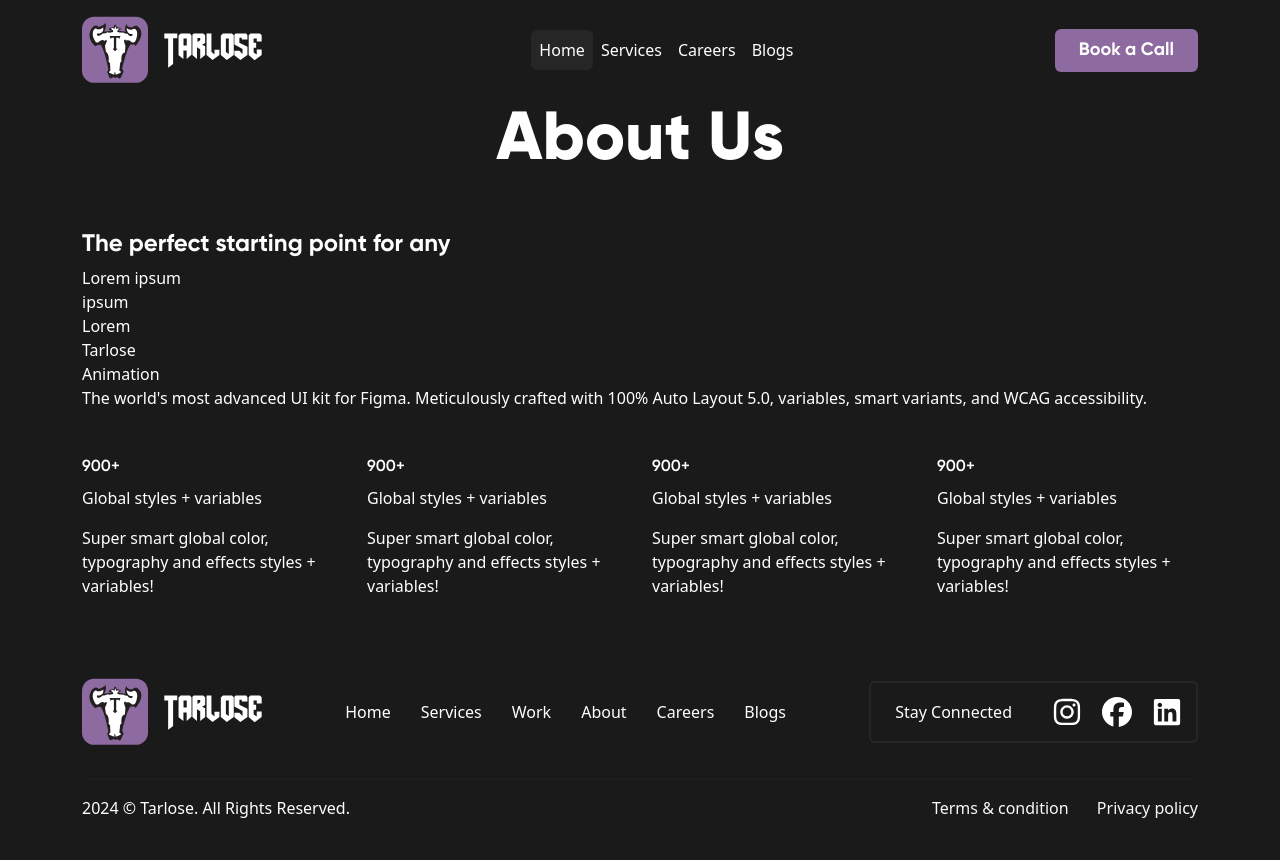
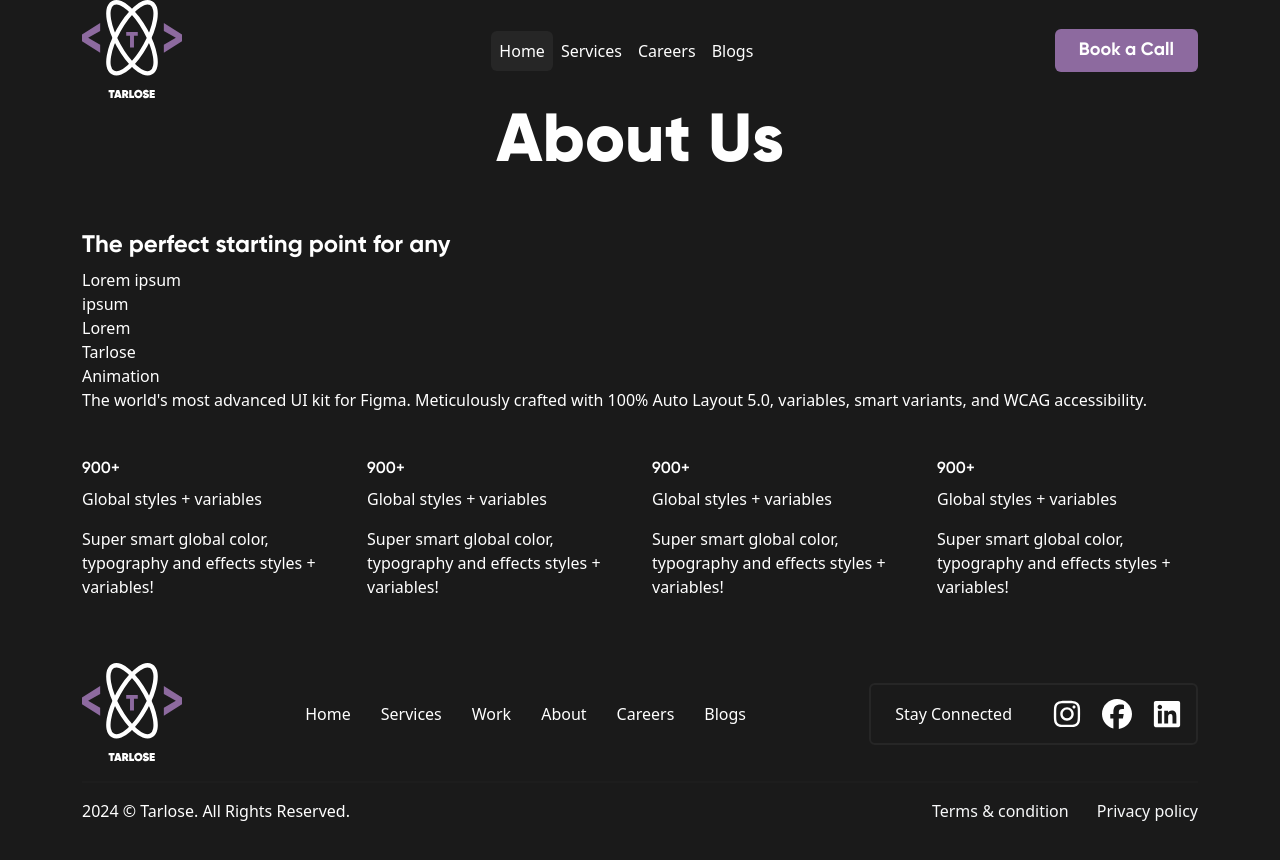
Before and after one commit to WTFAYXN/Tarlose-React, a React (Vite) app in the folder Tarlose/: page /about in a window 1280 px wide. Shown: the top 860 px of the page. Built offline with nearby package versions, Linux system fonts and the light colour scheme; the HTML template or start-up script is replaced by a standard one.

Commit message:
update Tarlose Logo and favicon

```diff
--- a/Tarlose/index.html
+++ b/Tarlose/index.html
@@ -2,7 +2,8 @@
 <html lang="en">
   <head>
     <meta charset="UTF-8" />
-    <link rel="icon" type="image/svg+xml" href="/tarlose.ico" />
+    <!-- <link rel="icon" type="image/svg+xml" href="/tarlose.ico" /> -->
+    <link rel="icon" type="image/svg+xml" href="./src/assets/Logos/favicon.ico.png" />
     <meta name="viewport" content="width=device-width, initial-scale=1.0" />
     <title>Tarlose | Home Page</title>
   </head>
--- a/Tarlose/src/components/Footer.jsx
+++ b/Tarlose/src/components/Footer.jsx
@@ -1,6 +1,7 @@
 import React from "react";
 import "./Footer.css";
-import logo from "../assets/Logos/Tarlose.svg";
+// import logo from "../assets/Logos/Tarlose.svg"; // old logo
+import logo from "../assets/Logos/Tarlose-Logo.svg";
 
 const Footer = () => {
     return (
@@ -10,7 +11,7 @@ const Footer = () => {
 
     <div className="footer-cont d-flex align-items-center flex-wrap">
         <div className="footer-img-cont">
-            <img src={logo} alt=""/>
+            <img src={logo} alt="" width={100}/>
         </div>
         <div className="footer-nav-cont">
             <ul className=" ps-0 mx-auto mb-2 mb-lg-0 d-flex text-white footer-ul">
--- a/Tarlose/src/components/Navbar.jsx
+++ b/Tarlose/src/components/Navbar.jsx
@@ -1,6 +1,6 @@
 import React, { useEffect, useState } from "react";
 import "./Navbar.css";
-import logo from "../assets/Logos/Tarlose.svg";
+import logo from "../assets/Logos/Tarlose-Logo.svg";
 
 const Navbar = () => {
   const [activeLink, setActiveLink] = useState(() => {
@@ -49,7 +49,7 @@ const Navbar = () => {
          <nav className="navbar navbar-expand-lg p-0">
             <div className="container">
                 <a className="navbar-brand p-0" href="/">
-                    <img src={logo} alt="Tarlose" />
+                    <img src={logo} alt="Tarlose" width={100}/>
                 </a>
                 <button className="navbar-toggler" type="button" data-bs-toggle="collapse"
                     data-bs-target="#navbarSupportedContent" aria-controls="navbarSupportedContent"
```
Also changed, not shown: Tarlose/src/assets/Logos/Tarlose-Logo.svg (added), Tarlose/src/assets/Logos/favicon.ico.png (added).
